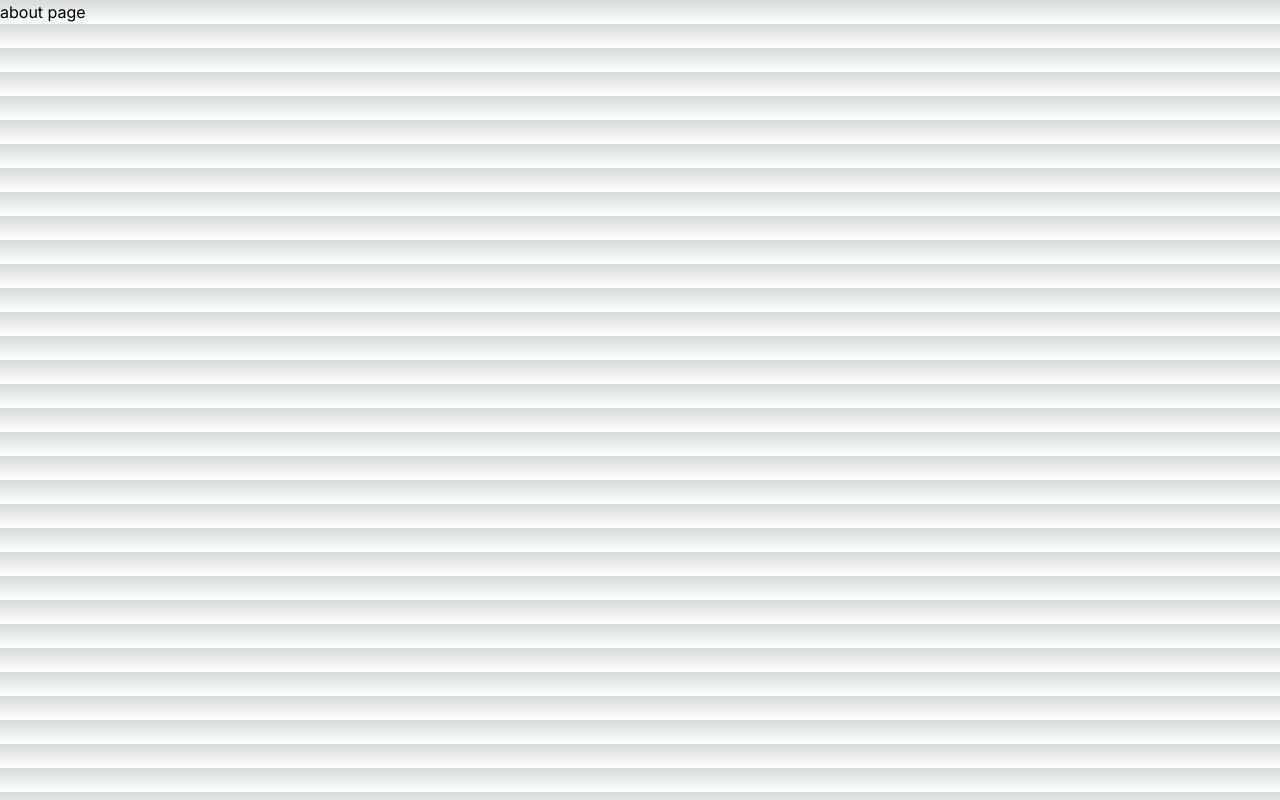
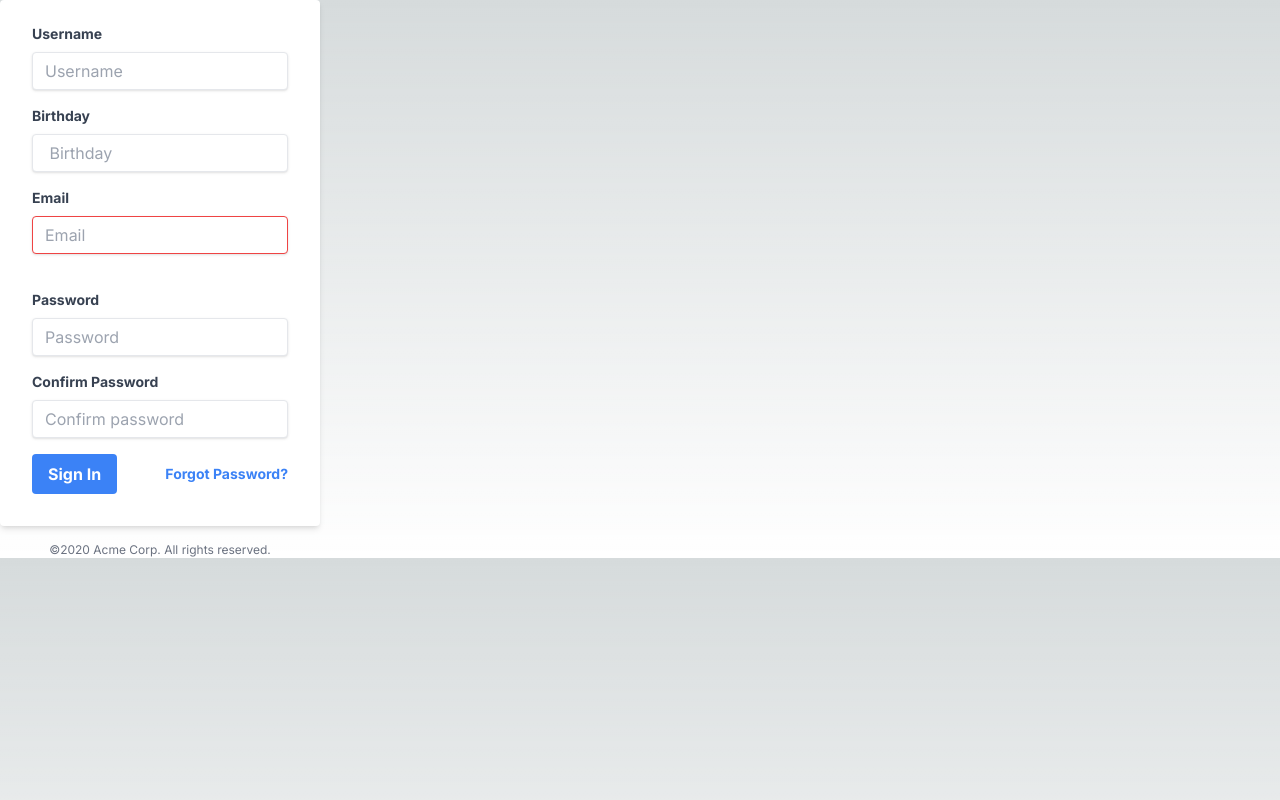
Before and after one commit to Matheus-Rodrigues-Araujo/Momentz, a Next.js app in the folder client/: page /register in a window 1280 px wide. Built offline with nearby package versions, Linux system fonts and the light colour scheme.

Commit message:
NEW: Login and Register page have been created and updated

```diff
--- a/client/src/app/page.tsx
+++ b/client/src/app/page.tsx
@@ -1,5 +1,33 @@
 export default function Home()  {
   return (
-    <h1>Homepage</h1>
+
+    <div className="w-full max-w-xs ">
+  <form className="bg-white shadow-md rounded px-8 pt-6 pb-8 mb-4">
+    <div className="mb-4">
+      <label className="block text-gray-700 text-sm font-bold mb-2" >
+        Username
+      </label>
+      <input className="shadow appearance-none border rounded w-full py-2 px-3 text-gray-700 leading-tight focus:outline-none focus:shadow-outline" id="username" type="text" placeholder="Username" />
+    </div>
+    <div className="mb-6">
+      <label className="block text-gray-700 text-sm font-bold mb-2">
+        Password
+      </label>
+      <input className="shadow appearance-none border border-red-500 rounded w-full py-2 px-3 text-gray-700 mb-3 leading-tight focus:outline-none focus:shadow-outline" id="password" type="password" placeholder="******************" />
+      <p className="text-red-500 text-xs italic">Please choose a password.</p>
+    </div>
+    <div className="flex items-center justify-between">
+      <button className="bg-blue-500 hover:bg-blue-700 text-white font-bold py-2 px-4 rounded focus:outline-none focus:shadow-outline" type="button">
+        Sign In
+      </button>
+      <a className="inline-block align-baseline font-bold text-sm text-blue-500 hover:text-blue-800" href="#">
+        Forgot Password?
+      </a>
+    </div>
+  </form>
+  <p className="text-center text-gray-500 text-xs">
+    &copy;2020 Acme Corp. All rights reserved.
+  </p>
+</div>
   )
 }
--- a/client/src/app/register/page.tsx
+++ b/client/src/app/register/page.tsx
@@ -1,6 +1,55 @@
 const Register = () => {
     return (
-        <h1>about page</h1>
+    <div className="w-full max-w-xs ">
+        <form className="bg-white shadow-md rounded px-8 pt-6 pb-8 mb-4">
+            <div className="mb-4">
+                <label className="block text-gray-700 text-sm font-bold mb-2" >
+                    Username
+                </label>
+                <input className="shadow appearance-none border rounded w-full py-2 px-3 text-gray-700 leading-tight focus:outline-none focus:shadow-outline" id="username" type="text" placeholder="Username" />
+            </div>
+
+            <div className="mb-4">
+                <label className="block text-gray-700 text-sm font-bold mb-2" >
+                    Birthday
+                </label>
+                <input className="shadow appearance-none border rounded w-full py-2 px-3 text-gray-700 leading-tight focus:outline-none focus:shadow-outline" id="username" type="text" placeholder=" Birthday" />
+            </div>
+
+            <div className="mb-6">
+                <label className="block text-gray-700 text-sm font-bold mb-2">
+                    Email
+                </label>
+                <input className="shadow appearance-none border border-red-500 rounded w-full py-2 px-3 text-gray-700 mb-3 leading-tight focus:outline-none focus:shadow-outline" id="email" type="email" placeholder="Email" />
+                {/* <p className="text-red-500 text-xs italic">Please choose a password.</p> */}
+            </div>
+            <div className="mb-4">
+                <label className="block text-gray-700 text-sm font-bold mb-2" >
+                    Password
+                </label>
+                <input className="shadow appearance-none border rounded w-full py-2 px-3 text-gray-700 leading-tight focus:outline-none focus:shadow-outline" id="username" type="password" placeholder="Password" />
+            </div>
+
+            <div className="mb-4">
+                <label className="block text-gray-700 text-sm font-bold mb-2" >
+                    Confirm Password
+                </label>
+                <input className="shadow appearance-none border rounded w-full py-2 px-3 text-gray-700 leading-tight focus:outline-none focus:shadow-outline" id="username" type="password" placeholder="Confirm password" />
+            </div>
+
+            <div className="flex items-center justify-between">
+            <button className="bg-blue-500 hover:bg-blue-700 text-white font-bold py-2 px-4 rounded focus:outline-none focus:shadow-outline" type="button">
+                Sign In
+            </button>
+            <a className="inline-block align-baseline font-bold text-sm text-blue-500 hover:text-blue-800" href="#">
+                Forgot Password?
+            </a>
+            </div>
+        </form>
+        <p className="text-center text-gray-500 text-xs">
+            &copy;2020 Acme Corp. All rights reserved.
+        </p>
+    </div>
     )
 }
 
```
